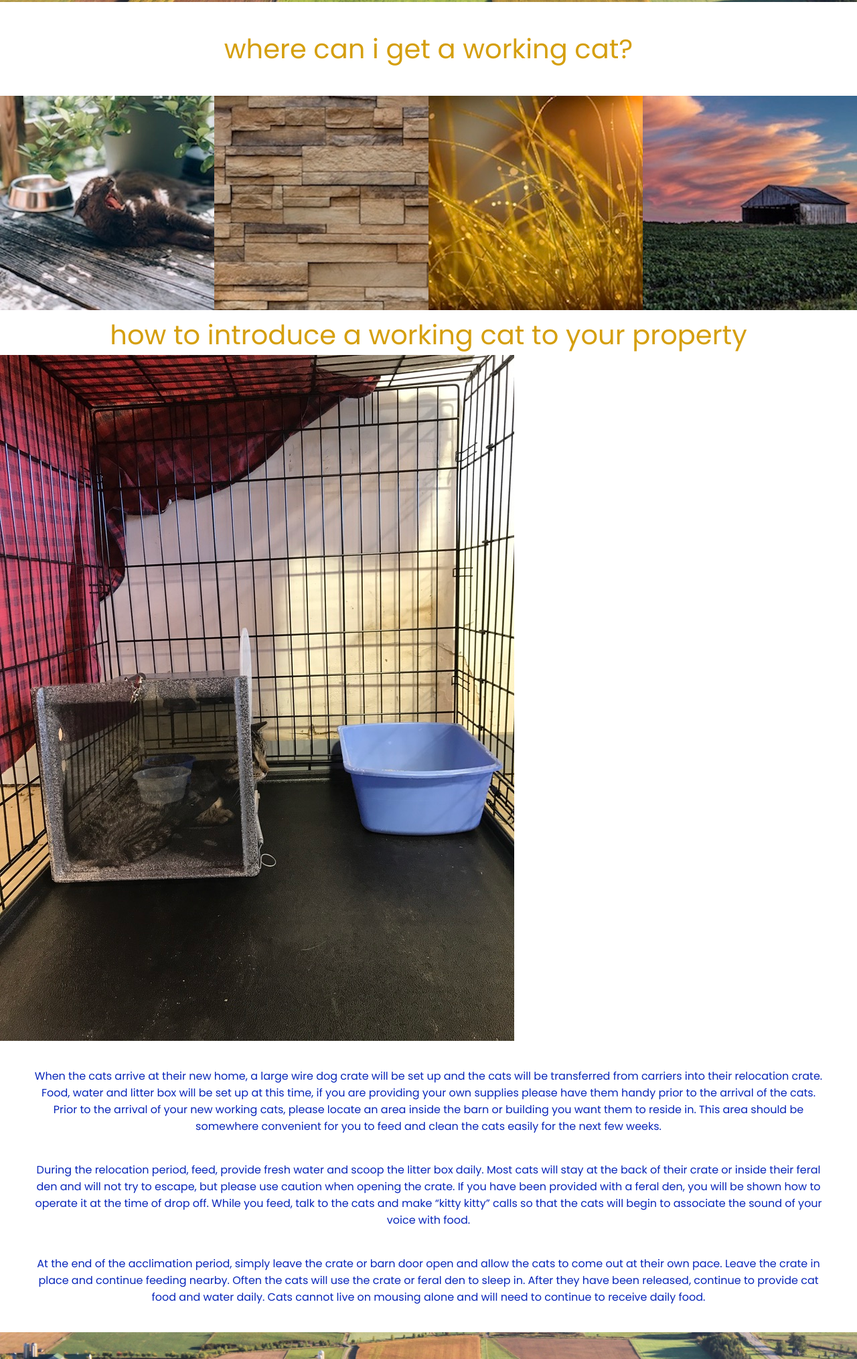
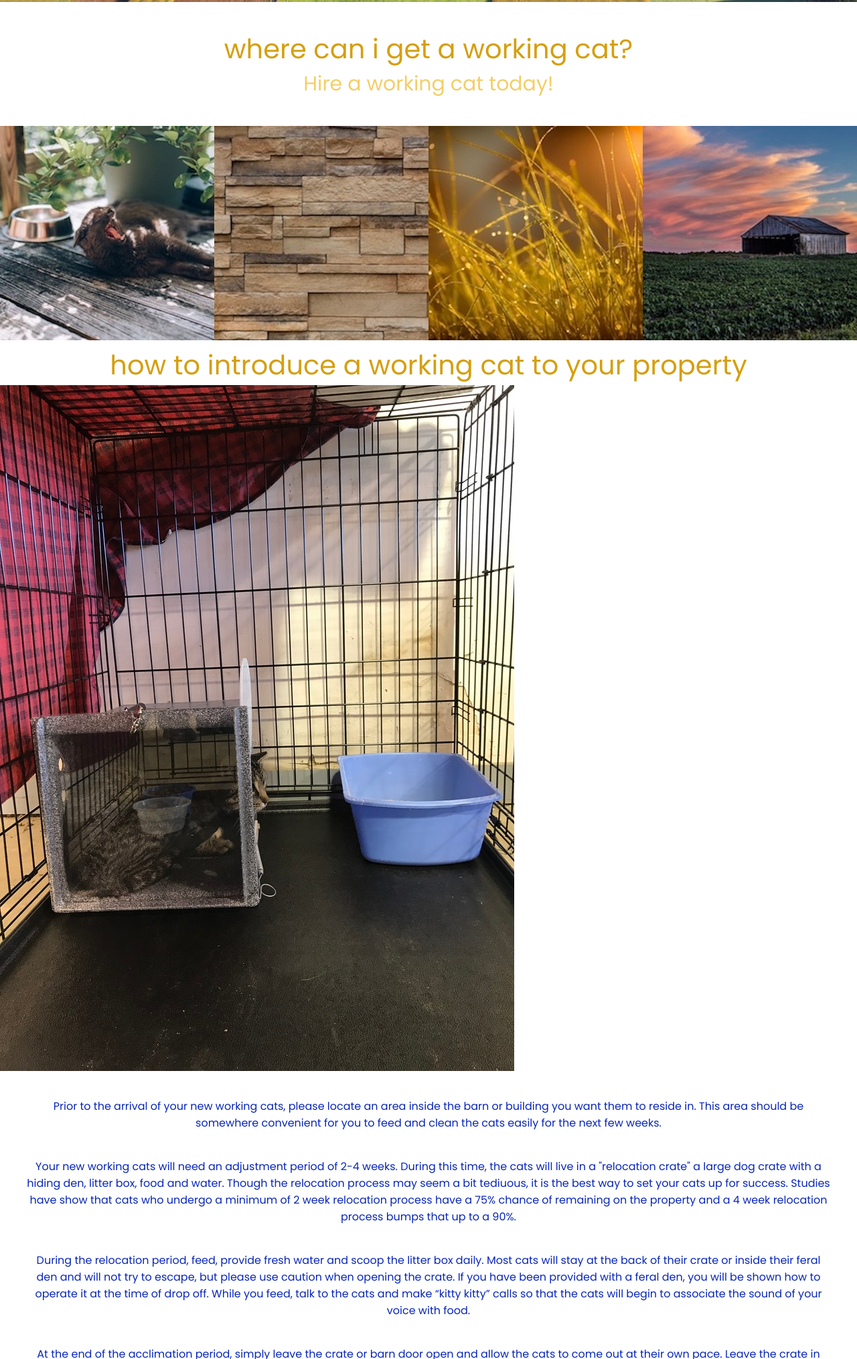
Before and after one commit to bethanyoestrich/workingcats, a plain HTML site: page index.html in a window 1280 px wide. Shown: the part 4081-6110 px from the top of the page at 67% size. Drawn offline with nearby package versions, Linux system fonts and the light colour scheme.

Commit message:
expanded and corrected text for relocation process

```diff
--- a/index.css
+++ b/index.css
@@ -36,6 +36,13 @@ h3{
     text-align:center;
     text-transform: lowercase;
      padding-top: 40px;
+}
+
+h4{
+    color:#f4ce67;
+    font-weight:100;
+    font-size:30px;
+    text-align: center;
 }
 
 p{
--- a/index.html
+++ b/index.html
@@ -89,6 +89,7 @@
     </section>
     <section class = "where to get a working cat" id=where>
         <h2>Where can I get a working cat?</h2>
+        <h4>Hire a working cat today! </h4>
     </section>
      <section class = "photobreak">
         <ul class = "hoosier_cat_photos">
@@ -101,13 +102,14 @@
     <section class = "introduction" id=introduction>
         <h2>How to introduce a working cat to your property </h2>
         <img src=pictures/relocation_crate.jpg alt ="reloaction crate">
-        <p>When the cats arrive at their new home, a large wire dog crate will be set up and the cats will be transferred from carriers into their relocation crate.  Food, water and litter box will be set up at this time, if you are providing your own supplies please have them handy prior to the arrival of the cats.<br>
-Prior to the arrival of your new working cats, please locate an area inside the barn or building you want them to reside in. This area should be somewhere convenient for you to feed and clean the cats easily for the next few weeks.</p>
 
-<p>During the relocation period, feed, provide fresh water and scoop the litter box daily. Most cats will stay at the back of their crate or inside their feral den and will not try to escape, but please use caution when opening the crate. If you have been provided with a feral den, you will be shown how to operate it at the time of drop off.  While you feed, talk to the cats and make “kitty kitty” calls so that the cats will begin to associate the sound of your voice with food.</p>
+        <p>Prior to the arrival of your new working cats, please locate an area inside the barn or building you want them to reside in. This area should be somewhere convenient for you to feed and clean the cats easily for the next few weeks.</p>
+        <p>Your new working cats will need an adjustment period of 2-4 weeks. During this time, the cats will live in a "relocation crate" a large dog crate with a hiding den, litter box, food and water. Though the relocation process may seem a bit tediuous, it is the best way to set your cats up for success. Studies have show that cats who undergo a minimum of 2 week relocation process have a 75% chance of remaining on the property and a 4 week relocation process bumps that up to a 90%. </p>
 
-<p>At the end of the acclimation period, simply leave the crate or barn door open and allow the cats to come out at their own pace. Leave the crate in place and continue feeding nearby. Often the cats will use the crate or feral den to sleep in. After they have been released, continue to provide cat food and water daily. Cats cannot live on mousing alone and will need to continue to receive daily food.
-</p>
+        <p>During the relocation period, feed, provide fresh water and scoop the litter box daily. Most cats will stay at the back of their crate or inside their feral den and will not try to escape, but please use caution when opening the crate. If you have been provided with a feral den, you will be shown how to operate it at the time of drop off.  While you feed, talk to the cats and make “kitty kitty” calls so that the cats will begin to associate the sound of your voice with food.</p>
+
+        <p>At the end of the acclimation period, simply leave the crate or barn door open and allow the cats to come out at their own pace. Leave the crate in place and continue feeding nearby. Often the cats will use the crate or feral den to sleep in. After they have been released, continue to provide cat food and water daily. Cats cannot live on mousing alone and will need to continue to receive daily food.
+        </p>
     </section>
 
     <section class = "horizontal_picture">
```
